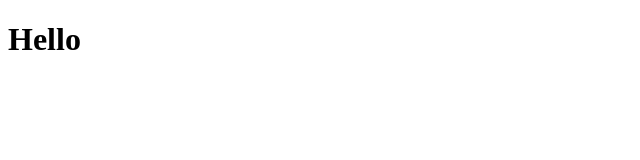
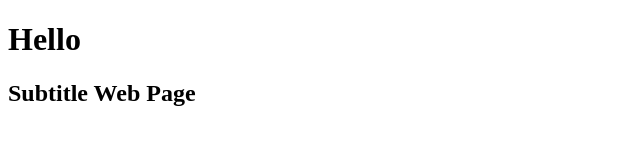
Before and after one commit to JRodriAlarc/prueba, a plain HTML site: page index.html in a window 1280 px wide. Shown: the whole page, without its empty margins (0-640 px from the left). Drawn offline with Linux system fonts and the light colour scheme.

Commit message:
Actualizar Estructura

```diff
--- a/index.html
+++ b/index.html
@@ -9,5 +9,7 @@
 
     <h1>Hello</h1>
 
+    <h2>Subtitle Web Page</h2>
+
 </body>
 </html>
```
